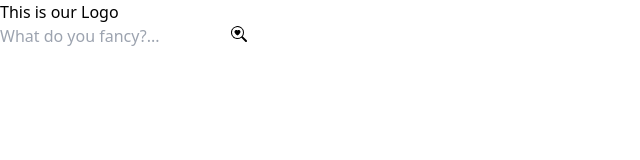
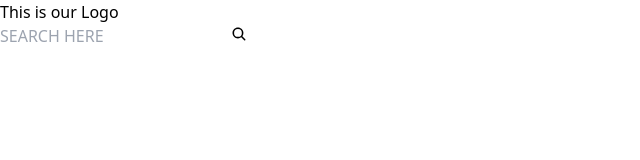
Before and after one commit to knotinline/ThriftStore, a React (Vite) app in the folder ThriftStore/: page / in a window 1280 px wide. Shown: the top 160 px of the page, without its empty margins (0-640 px from the left). Built offline with nearby package versions, Linux system fonts and the light colour scheme.

Commit message:
update searchbar component

```diff
--- a/ThriftStore/src/components/general-components/SearchBar.jsx
+++ b/ThriftStore/src/components/general-components/SearchBar.jsx
@@ -1,25 +1,27 @@
-import { BsSearchHeart } from "react-icons/bs";
 
-function SearchBar() {
+import { IoSearch } from "react-icons/io5";
 
+const SearchBar = () => {
     return (
-    <form  className="flex items-center  mt-3 ml-1">
+        <div>
+            <form className="relative w-10/12 min-w-[140px] rounded-full h-auto  hover:border-transparent ">
+                <div className="relative ">
                     <input
                         type="text"
-
-        placeholder="What do you fancy?..."
-        className="border border-gray-300 rounded-md px-4 py-2 mr-2 focus:outline-none focus:border-blue-500"/>
+                        placeholder="SEARCH HERE"
+                        className="w-full rounded-full p-4 h-6 focus:outline-none mt-5 ml-3 hover:shadow-lg focus:shadow-xl shadow-md"
+                    />
                     <button
                         type="submit"
+                        className="absolute right-1 top-1/2 rounded-full  p-1 -translate-y-1/2 h-6 mt-3"
+                    >
+                        <IoSearch />
+                    </button>
+                </div>
+            </form>
+        </div>
 
-      >
-        <BsSearchHeart />
-      </button>
-
-
-
-    </form>
     );
-}
+};
 
 export default SearchBar;
```
Lines whose indentation alone changed are shown as unchanged.
